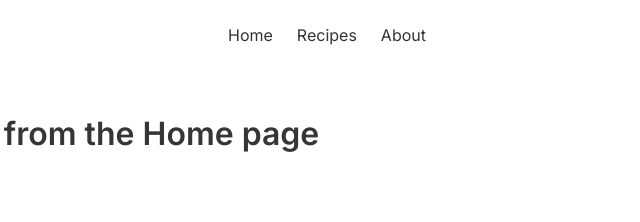
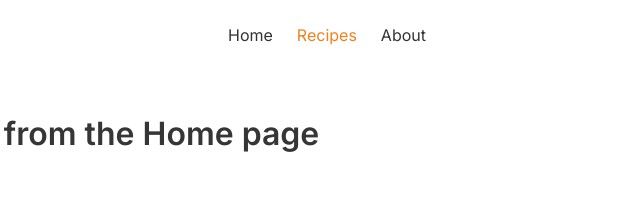
Before and after one commit to Basit-Dev/Haileys-Recipes, a plain HTML site: page recipe.html in a window 1280 px wide. Shown: the top 222 px of the page, 313-953 px from the left. Drawn offline with Linux system fonts and the light colour scheme.

Commit message:
Display active nav link
The current active page nav bar title displays with the accent color

```diff
--- a/assets/javascript/script.js
+++ b/assets/javascript/script.js
@@ -219,4 +219,14 @@ document.addEventListener("DOMContentLoaded", async function () {
       form.reset(); // Optional: clear the form
     });
   }
+
+  // Highlight the active links in the nav bar
+  let currentFile = window.location.pathname.split('/').pop();
+  let menuLinks = document.querySelectorAll('#nav-menu a');
+
+  menuLinks.forEach(function (link) {
+    if (link.getAttribute('href') === currentFile) {
+      link.classList.add('active');
+    }
+  });
 });
--- a/recipe.html
+++ b/recipe.html
@@ -23,7 +23,7 @@
             <span></span>
             <span></span>
         </label>
-        <nav id="navMenu" class="nav-links">
+        <nav id="nav-menu" class="nav-links">
             <ul>
                 <li><a href="index.html" target="_self">Home</a></li>
                 <li><a href="recipe.html" target="_self">Recipes</a></li>
```
Also changed, not shown: about.html (+1 -1 lines), index.html (+1 -1 lines).
